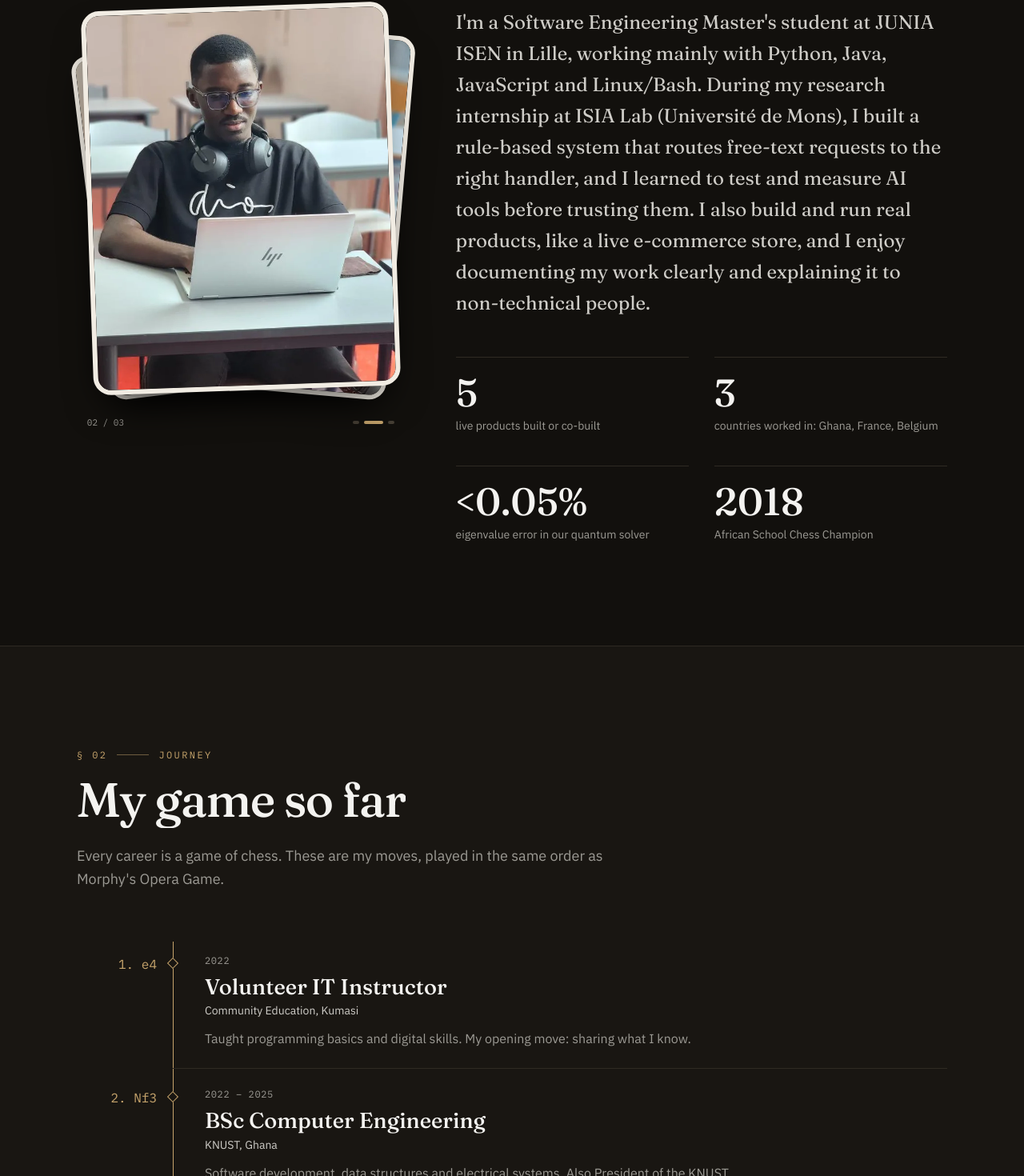
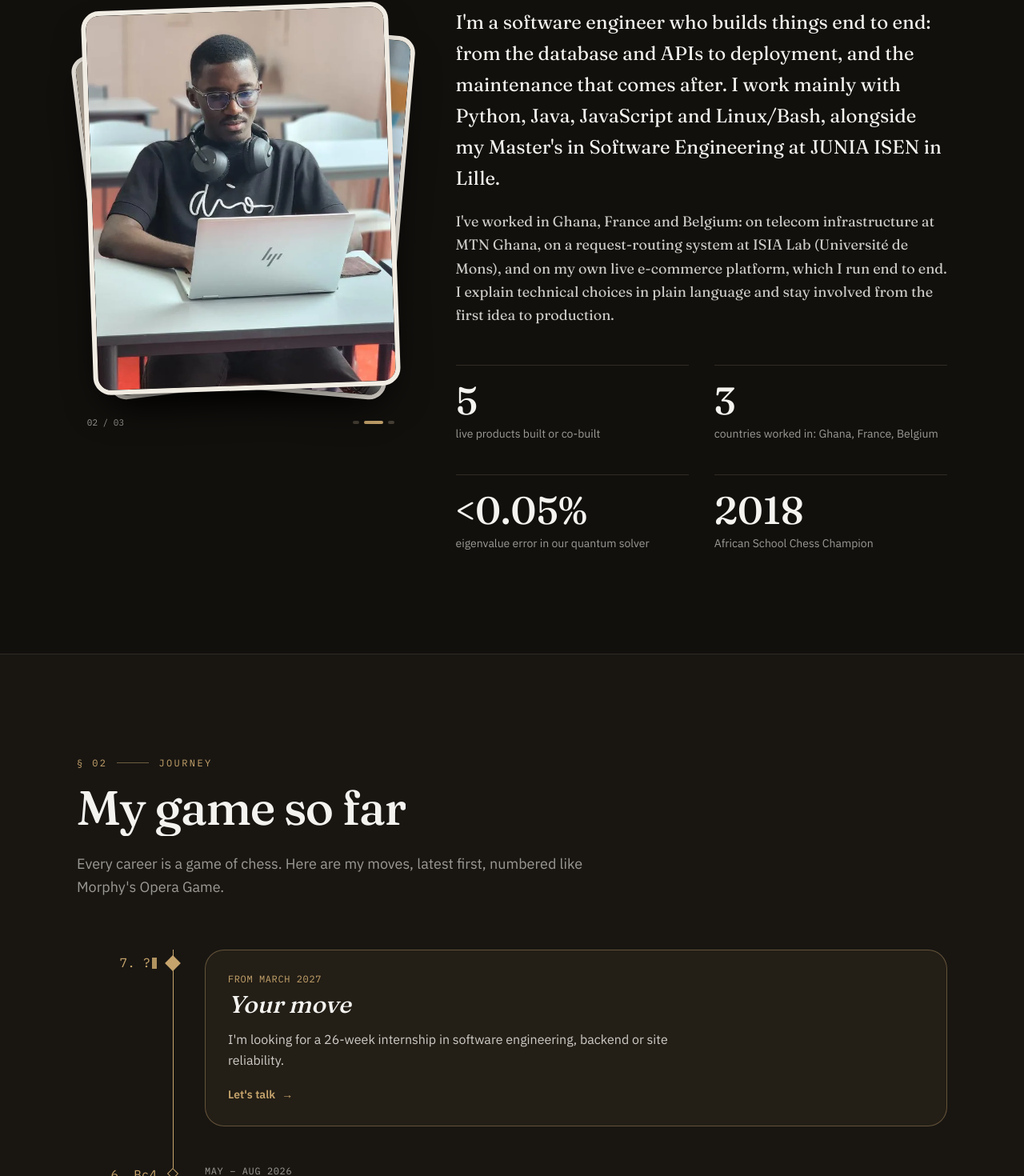
Before and after one commit to ALpatson/Portfolio, a Next.js app: page /en in a window 1280 px wide. Shown: the part 1327-2797 px from the top of the page at 80% size. Built offline with nearby package versions, Linux system fonts and the light colour scheme.

Commit message:
Drop the student framing from the intro; show the journey newest first

```diff
--- a/src/components/About.tsx
+++ b/src/components/About.tsx
@@ -50,9 +50,11 @@ export default function About({ t }: { t: Dictionary["about"] }) {
           <PhotoStack photos={t.photos} hint={t.photoHint} />
         </Reveal>
         <div>
-          <Reveal>
-            <p className="font-display text-xl leading-relaxed text-fg-soft md:text-2xl md:leading-relaxed">{t.text}</p>
-          </Reveal>
+          {t.text.split("\n\n").map((para, i) => (
+            <Reveal key={i} delay={0.08 * i}>
+              <p className={`font-display leading-relaxed ${i === 0 ? "text-xl text-fg md:text-2xl md:leading-relaxed" : "mt-5 text-lg text-fg-soft"}`}>{para}</p>
+            </Reveal>
+          ))}
           <div className="mt-12 grid grid-cols-2 gap-x-8 gap-y-10">
             {t.stats.map((s, i) => (
               <Stat key={s.label} value={s.value} label={s.label} delay={0.08 * i} />
--- a/src/components/Journey.tsx
+++ b/src/components/Journey.tsx
@@ -25,7 +25,28 @@ export default function Journey({ t }: { t: Dictionary["journey"] }) {
             aria-hidden="true"
           />
 
-          {t.moves.map((m, i) => (
+          <Reveal as="li" x={-20} y={0} className="relative grid grid-cols-[5.5rem_1fr] sm:grid-cols-[7.5rem_1fr]">
+            <span className="pt-3 pr-5 text-right font-mono text-sm text-accent sm:text-base">
+              {t.next.move}
+              <span className="ml-0.5 inline-block h-3.5 w-1.5 translate-y-0.5 animate-pulse bg-accent" aria-hidden="true" />
+            </span>
+            <span className="absolute top-[1.1rem] left-[5.5rem] h-3.5 w-3.5 -translate-x-1/2 rotate-45 bg-accent sm:left-[7.5rem]" aria-hidden="true" />
+            <div className="pt-2 pb-6 pl-8 sm:pl-10">
+              <div className="rounded-3xl border border-accent/40 bg-accent/[0.06] p-6 sm:p-7">
+                <p className="font-mono text-xs uppercase tracking-wider text-accent">{t.next.period}</p>
+                <h3 className="mt-1.5 font-display text-3xl font-medium italic text-fg">{t.next.title}</h3>
+                <p className="mt-3 max-w-xl leading-relaxed text-fg-soft">{t.next.text}</p>
+                <a
+                  href="#contact"
+                  className="group mt-5 inline-flex items-center gap-2 text-sm font-semibold text-accent transition hover:text-accent-soft"
+                >
+                  {t.next.cta}
+                  <span className="transition-transform group-hover:translate-x-1" aria-hidden="true">→</span>
+                </a>
+              </div>
+            </div>
+          </Reveal>
+          {[...t.moves].reverse().map((m, i) => (
             <Reveal as="li" key={m.move} x={-20} y={0} delay={0.04 * i} className="relative grid grid-cols-[5.5rem_1fr] sm:grid-cols-[7.5rem_1fr]">
               <span className="pt-6 pr-5 text-right font-mono text-sm text-accent sm:text-base">{m.move}</span>
               <span className="absolute top-[1.85rem] left-[5.5rem] h-2.5 w-2.5 -translate-x-1/2 rotate-45 border border-accent bg-bg-raised sm:left-[7.5rem]" aria-hidden="true" />
@@ -40,27 +61,6 @@ export default function Journey({ t }: { t: Dictionary["journey"] }) {
             </Reveal>
           ))}
 
-          <Reveal as="li" x={-20} y={0} className="relative grid grid-cols-[5.5rem_1fr] sm:grid-cols-[7.5rem_1fr]">
-            <span className="pt-7 pr-5 text-right font-mono text-sm text-accent sm:text-base">
-              {t.next.move}
-              <span className="ml-0.5 inline-block h-3.5 w-1.5 translate-y-0.5 animate-pulse bg-accent" aria-hidden="true" />
-            </span>
-            <span className="absolute top-[2.1rem] left-[5.5rem] h-3.5 w-3.5 -translate-x-1/2 rotate-45 bg-accent sm:left-[7.5rem]" aria-hidden="true" />
-            <div className="py-6 pl-8 sm:pl-10">
-              <div className="rounded-3xl border border-accent/40 bg-accent/[0.06] p-6 sm:p-7">
-                <p className="font-mono text-xs uppercase tracking-wider text-accent">{t.next.period}</p>
-                <h3 className="mt-1.5 font-display text-3xl font-medium italic text-fg">{t.next.title}</h3>
-                <p className="mt-3 max-w-xl leading-relaxed text-fg-soft">{t.next.text}</p>
-                <a
-                  href="#contact"
-                  className="group mt-5 inline-flex items-center gap-2 text-sm font-semibold text-accent transition hover:text-accent-soft"
-                >
-                  {t.next.cta}
-                  <span className="transition-transform group-hover:translate-x-1" aria-hidden="true">→</span>
-                </a>
-              </div>
-            </div>
-          </Reveal>
         </ol>
       </div>
     </section>
--- a/src/content/en.ts
+++ b/src/content/en.ts
@@ -4,7 +4,7 @@ const en: Dictionary = {
   meta: {
     title: "Alpatson Cobbina Siaw | Software Engineer",
     description:
-      "Software Engineering Master's student at JUNIA ISEN and former AI Research Engineer intern at ISIA Lab. I build and ship web applications with Python, Django and modern JavaScript. Open to a 26-week internship from March 2027.",
+      "Software engineer based in Lille, France, and former AI Research Engineer intern at ISIA Lab. I build and ship web applications with Python, Django and modern JavaScript. Open to a 26-week internship from March 2027.",
   },
   nav: {
     about: "About",
@@ -22,7 +22,7 @@ const en: Dictionary = {
     roles: ["Full-Stack Software Engineer", "Software Engineer", "Backend Developer", "AI Engineer", "DevOps Engineer", "Chess Player"],
     rolesLabel: "Roles:",
     lead: "I build software people actually use, and I measure before I trust.",
-    body: "Master's student at JUNIA ISEN. I run a live e-commerce platform end to end, built the KNUST Chess Club's website and rating system, and spent the summer of 2026 as an AI Research Engineer intern at ISIA Lab.",
+    body: "I run a live e-commerce platform end to end, built the KNUST Chess Club's website and rating system, and spent the summer of 2026 as an AI Research Engineer intern at ISIA Lab.",
     ctaWork: "See my work",
     ctaContact: "Get in touch",
     ctaCv: "Download CV",
@@ -43,7 +43,7 @@ const en: Dictionary = {
   about: {
     label: "About",
     heading: "The short version",
-    text: "I'm a Software Engineering Master's student at JUNIA ISEN in Lille, working mainly with Python, Java, JavaScript and Linux/Bash. During my research internship at ISIA Lab (Université de Mons), I built a rule-based system that routes free-text requests to the right handler, and I learned to test and measure AI tools before trusting them. I also build and run real products, like a live e-commerce store, and I enjoy documenting my work clearly and explaining it to non-technical people.",
+    text: "I'm a software engineer who builds things end to end: from the database and APIs to deployment, and the maintenance that comes after. I work mainly with Python, Java, JavaScript and Linux/Bash, alongside my Master's in Software Engineering at JUNIA ISEN in Lille.\n\nI've worked in Ghana, France and Belgium: on telecom infrastructure at MTN Ghana, on a request-routing system at ISIA Lab (Université de Mons), and on my own live e-commerce platform, which I run end to end. I explain technical choices in plain language and stay involved from the first idea to production.",
     stats: [
       { value: "5", label: "live products built or co-built" },
       { value: "3", label: "countries worked in: Ghana, France, Belgium" },
@@ -60,7 +60,7 @@ const en: Dictionary = {
   journey: {
     label: "Journey",
     heading: "My game so far",
-    sub: "Every career is a game of chess. These are my moves, played in the same order as Morphy's Opera Game.",
+    sub: "Every career is a game of chess. Here are my moves, latest first, numbered like Morphy's Opera Game.",
     moves: [
       {
         move: "1. e4",
--- a/src/content/fr.ts
+++ b/src/content/fr.ts
@@ -9,7 +9,7 @@ const fr: Dictionary = {
   meta: {
     title: "Alpatson Cobbina Siaw | Ingénieur logiciel",
     description:
-      "Étudiant en Master Génie Logiciel à JUNIA ISEN et ancien stagiaire ingénieur de recherche en IA à l'ISIA Lab. Je conçois et déploie des applications web en Python, Django et JavaScript. Disponible pour un stage de 26 semaines à partir de mars 2027.",
+      "Ingénieur logiciel basé à Lille et ancien stagiaire ingénieur de recherche en IA à l'ISIA Lab. Je conçois et déploie des applications web en Python, Django et JavaScript. Disponible pour un stage de 26 semaines à partir de mars 2027.",
   },
   nav: {
     about: "À propos",
@@ -27,7 +27,7 @@ const fr: Dictionary = {
     roles: ["Ingénieur logiciel full-stack", "Ingénieur logiciel", "Développeur backend", "Ingénieur IA", "Ingénieur DevOps", "Joueur d'échecs"],
     rolesLabel: "Rôles :",
     lead: "Je crée des logiciels que les gens utilisent vraiment, et je mesure avant de faire confiance.",
-    body: "Étudiant en Master à JUNIA ISEN. Je gère de bout en bout une plateforme e-commerce en ligne, j'ai créé le site et le système de classement du club d'échecs de la KNUST, et j'ai passé l'été 2026 comme stagiaire ingénieur de recherche en IA à l'ISIA Lab.",
+    body: "Je gère de bout en bout une plateforme e-commerce en ligne, j'ai créé le site et le système de classement du club d'échecs de la KNUST, et j'ai passé l'été 2026 comme stagiaire ingénieur de recherche en IA à l'ISIA Lab.",
     ctaWork: "Voir mes projets",
     ctaContact: "Me contacter",
     ctaCv: "Télécharger mon CV",
@@ -48,7 +48,7 @@ const fr: Dictionary = {
   about: {
     label: "À propos",
     heading: "En bref",
-    text: "Je suis étudiant en Master Génie Logiciel à JUNIA ISEN, à Lille, et je travaille surtout avec Python, Java, JavaScript et Linux/Bash. Pendant mon stage de recherche à l'ISIA Lab (Université de Mons), j'ai conçu un système à base de règles qui oriente des demandes en texte libre vers le bon traitement, et j'ai appris à tester et mesurer les outils d'IA avant de leur faire confiance. Je crée et fais aussi tourner de vrais produits, comme une boutique e-commerce en ligne, et j'aime documenter clairement mon travail et l'expliquer à des personnes non techniques.",
+    text: "Je suis ingénieur logiciel et je construis des produits de bout en bout : de la base de données et des API jusqu'au déploiement, et à la maintenance qui suit. Je travaille surtout avec Python, Java, JavaScript et Linux/Bash, en parallèle de mon Master Génie Logiciel à JUNIA ISEN, à Lille.\n\nJ'ai travaillé au Ghana, en France et en Belgique : sur l'infrastructure télécom de MTN Ghana, sur un système de routage des demandes à l'ISIA Lab (Université de Mons), et sur ma propre plateforme e-commerce, que je gère de bout en bout. J'explique mes choix techniques simplement et je reste impliqué de la première idée jusqu'à la mise en production.",
     stats: [
       { value: "5", label: "produits en ligne créés ou co-créés" },
       { value: "3", label: "pays où j'ai travaillé : Ghana, France, Belgique" },
@@ -65,7 +65,7 @@ const fr: Dictionary = {
   journey: {
     label: "Parcours",
     heading: "Ma partie jusqu'ici",
-    sub: "Une carrière, c'est une partie d'échecs. Voici mes coups, joués dans le même ordre que la partie de l'Opéra de Morphy.",
+    sub: "Une carrière, c'est une partie d'échecs. Voici mes coups, du plus récent au plus ancien, numérotés comme la partie de l'Opéra de Morphy.",
     moves: [
       {
         move: "1. e4",
```
